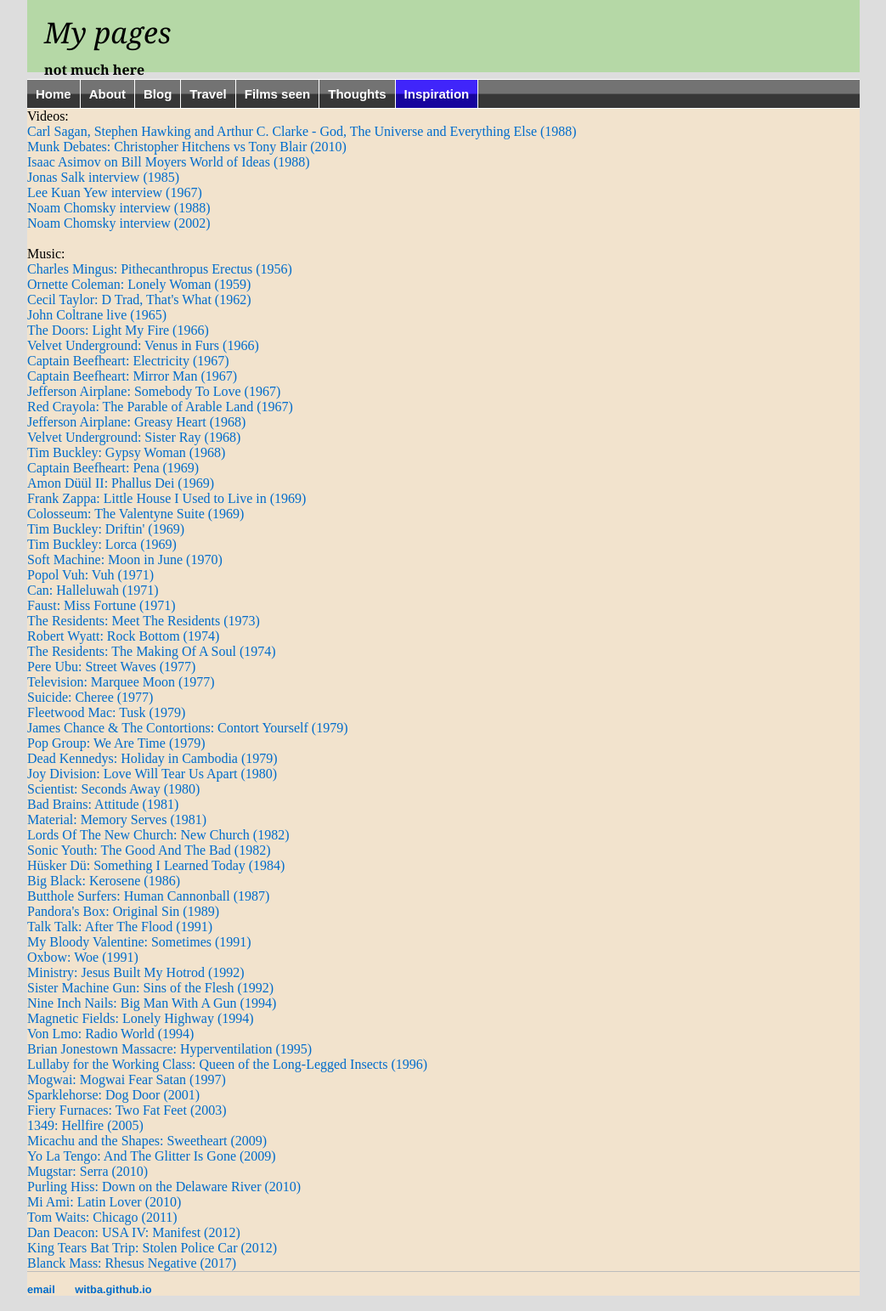
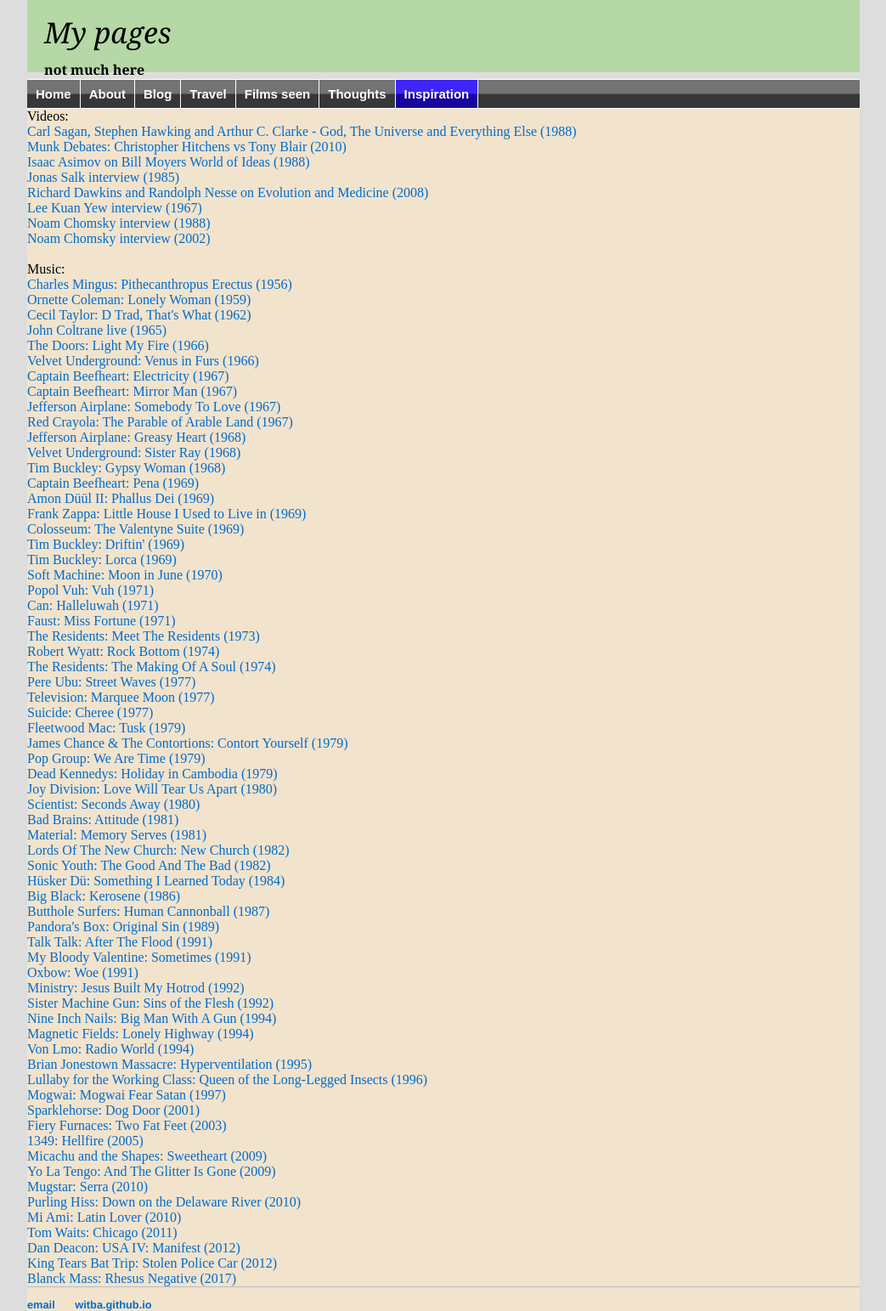
Before and after one commit to witba/witba.github.io, a Jekyll site: the page built from inspiration/index.html, in a window 1280 px wide. Shown: the whole page at 85% size, without its empty margins (118-1161 px from the left). Built offline with Jekyll 4.4.1, drawn with Linux system fonts in a browser that asks for light colours.

Commit message:
Update index.html

```diff
--- a/inspiration/index.html
+++ b/inspiration/index.html
@@ -8,6 +8,7 @@
 <a href="https://www.youtube.com/watch?v=t0kp_5wOo2o" target=_blank>Munk Debates: Christopher Hitchens vs Tony Blair (2010)</a><br>
 <a href="https://www.youtube.com/watch?v=aogsJ4t4aBE" target=_blank>Isaac Asimov on Bill Moyers World of Ideas (1988)</a><br>
 <a href="https://www.youtube.com/watch?v=liQzs6qqYQg" target=_blank>Jonas Salk interview (1985)</a><br>
+<a href="https://www.youtube.com/watch?v=bAOhOhJr-gM" target=_blank>Richard Dawkins and Randolph Nesse on Evolution and Medicine (2008)</a><br>
 <a href="https://www.youtube.com/watch?v=VexrmTacOAA" target=_blank>Lee Kuan Yew interview (1967)</a><br>
 <a href="https://www.youtube.com/watch?v=mEYJMCydFNI" target=_blank>Noam Chomsky interview (1988)</a><br>
 <a href="https://www.youtube.com/watch?v=7lPnLK9z1fI" target=_blank>Noam Chomsky interview (2002)</a><br>
```
